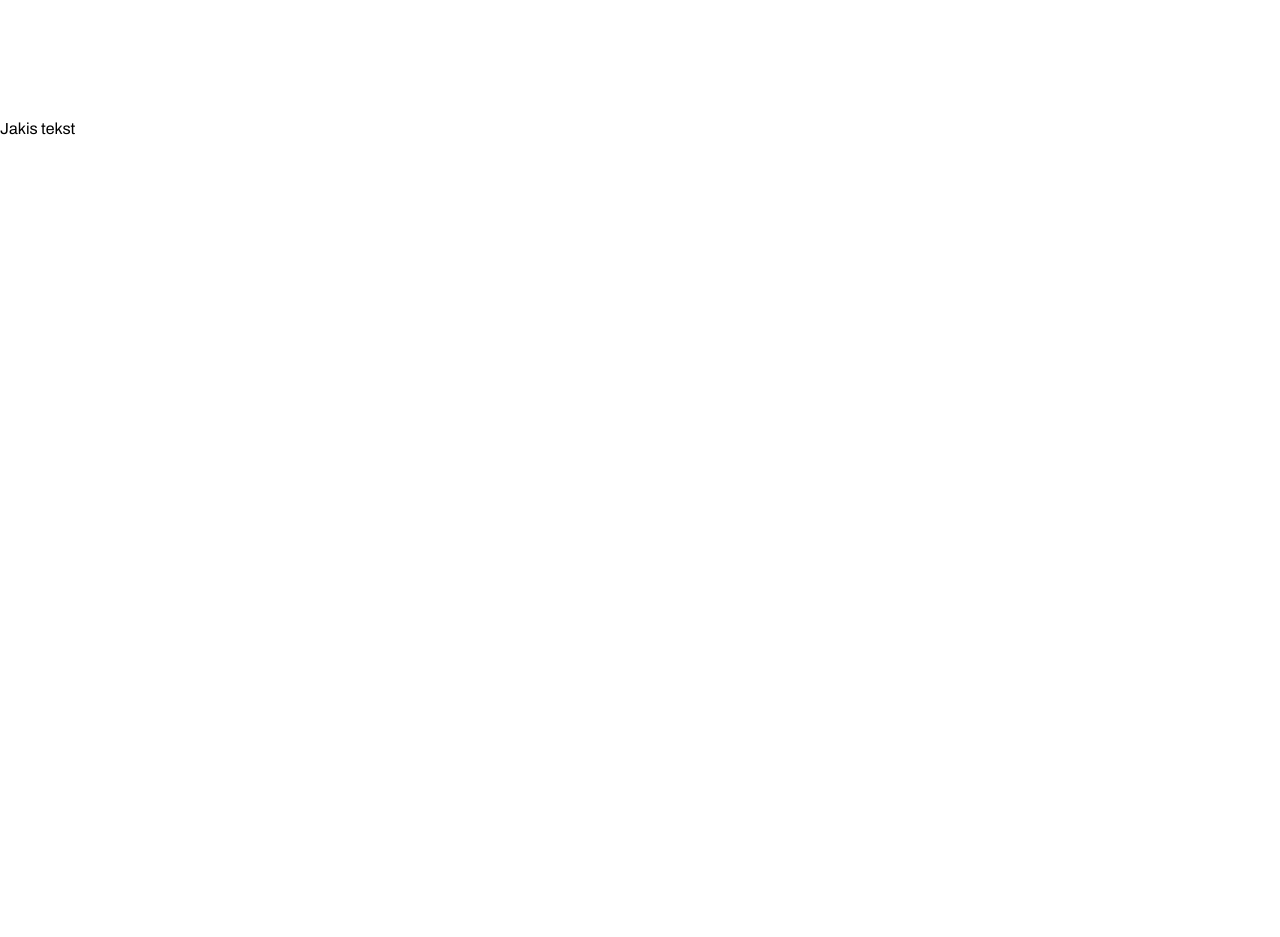
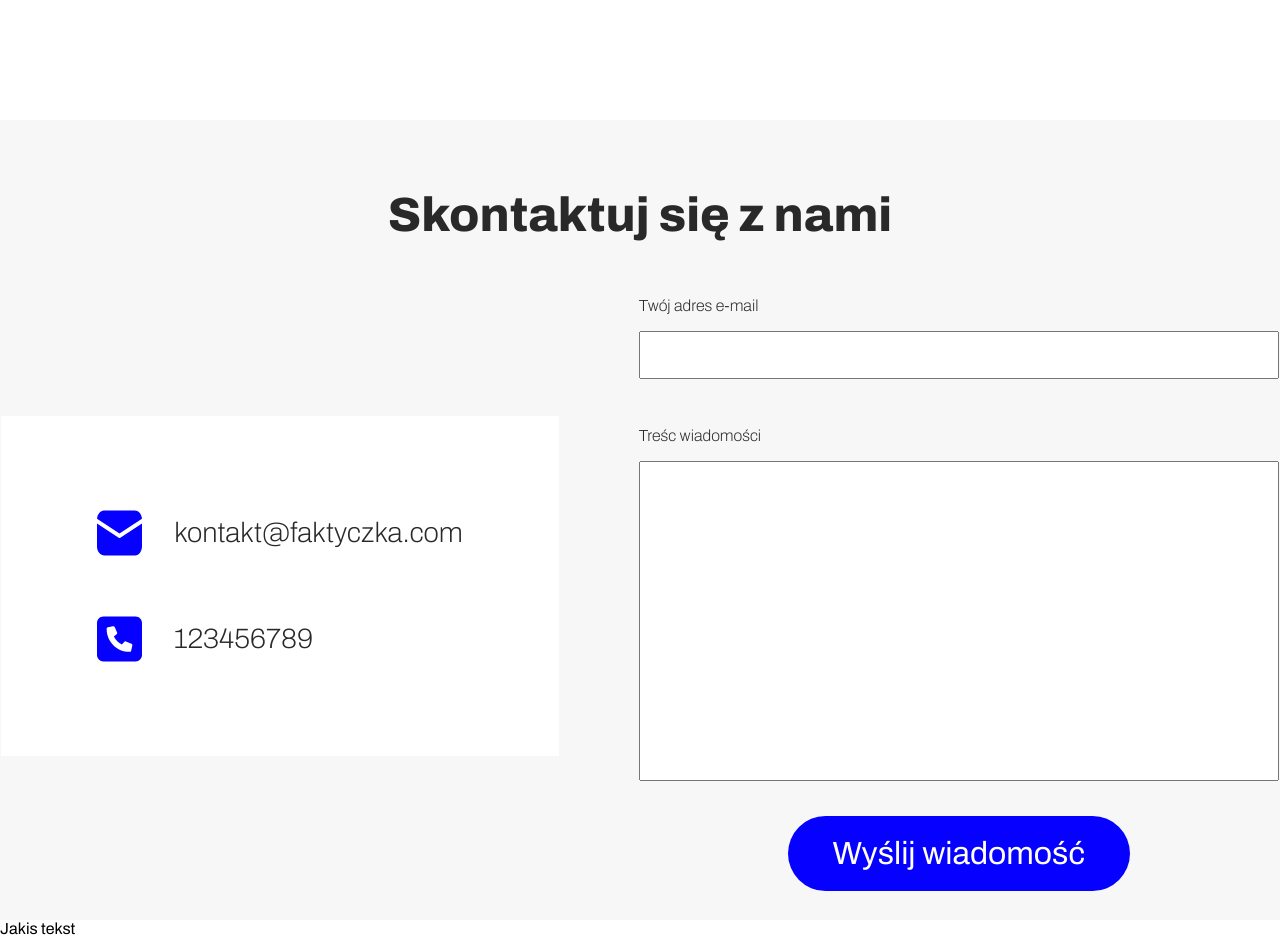
Before and after one commit to CodersCamp2021-HK/CodersCamp2021.Hackathon, a Next.js app in the folder packages/website/: page / in a window 1280 px wide. Shown: the part 3080-4017 px from the top of the page. Before the commit the page ends 3217 px from the top, so only its background shows below. Built offline with nearby package versions, Linux system fonts and the light colour scheme.

Commit message:
feat(website): add Contact section

```diff
--- a/packages/website/pages/index.tsx
+++ b/packages/website/pages/index.tsx
@@ -124,6 +124,35 @@ const Home: NextPage = () => {
             </div>
           </div>
         </section>
+
+        <section className={`${styles.section} ${styles.contactSection}`}>
+          <h2>Skontaktuj się z nami</h2>
+          <div className={styles.contactWrapper}>
+            <div className={styles.contactInfoContainer}>
+              <div className={styles.contactElement}>
+                <Image src='/mail_icon.svg' alt='Logo' width='45px' height='45px' />
+                <p>kontakt@faktyczka.com</p>
+              </div>
+              <div className={styles.contactElement}>
+                <Image src='/phone_icon.svg' alt='Logo' width='45px' height='45px' />
+                <p>123456789</p>
+              </div>
+            </div>
+            <div className={styles.contactForm}>
+              <div>
+                <p className={styles.formLabel}>Twój adres e-mail</p>
+                <input className={styles.contactFormEmail}></input>
+              </div>
+              <div>
+                <p className={styles.formLabel}>Treśc wiadomości</p>
+                <textarea className={styles.contactFormContent}></textarea>
+              </div>
+              <div className='button'>
+                <a className='buttonText'>Wyślij wiadomość</a>
+              </div>
+            </div>
+          </div>
+        </section>
       </main>
     </div>
   );
--- a/packages/website/styles/Home.module.css
+++ b/packages/website/styles/Home.module.css
@@ -96,7 +96,6 @@
 .partnersText {
   text-align: center;
   padding: 0 10rem;
-  margin-bottom: 4rem;
 }
 
 .link {
@@ -111,7 +110,7 @@
 .logosContainer {
   display: flex;
   gap: 2rem;
-  margin-bottom: 4rem;
+  margin: 10rem 0;
 }
 
 .logoImage {
@@ -119,3 +118,56 @@
   height: 5.0625rem;
   position: relative;
 }
+
+/** Contact Section **/
+
+.contactSection {
+  background-color: var(--common-gray);
+}
+
+.contactWrapper {
+  display: flex;
+  align-items: center;
+  gap: 5rem;
+}
+
+.contactInfoContainer {
+  background-color: var(--common-white);
+  padding: 4rem 6rem;
+}
+
+.contactElement {
+  display: flex;
+  gap: 2rem;
+}
+
+.contactForm {
+  display: flex;
+  flex-direction: column;
+  align-items: center;
+  gap: 2rem;
+}
+
+.formLabel {
+  font-size: 1rem;
+  padding-bottom: 0.2;
+  margin: 0;
+}
+
+.contactFormEmail, .contactFormContent {
+  padding: 0;
+  margin: 0;
+  width : 40rem;
+  box-sizing: border-box;
+  font-family: inherit;
+  font-size: 1rem;
+}
+
+.contactFormEmail {
+  height: 3rem;
+}
+
+.contactFormContent {
+  height: 20rem;
+  resize: none;
+}
```
Also changed, not shown: packages/website/public/mail_icon.svg (added), packages/website/public/phone_icon.svg (added).
